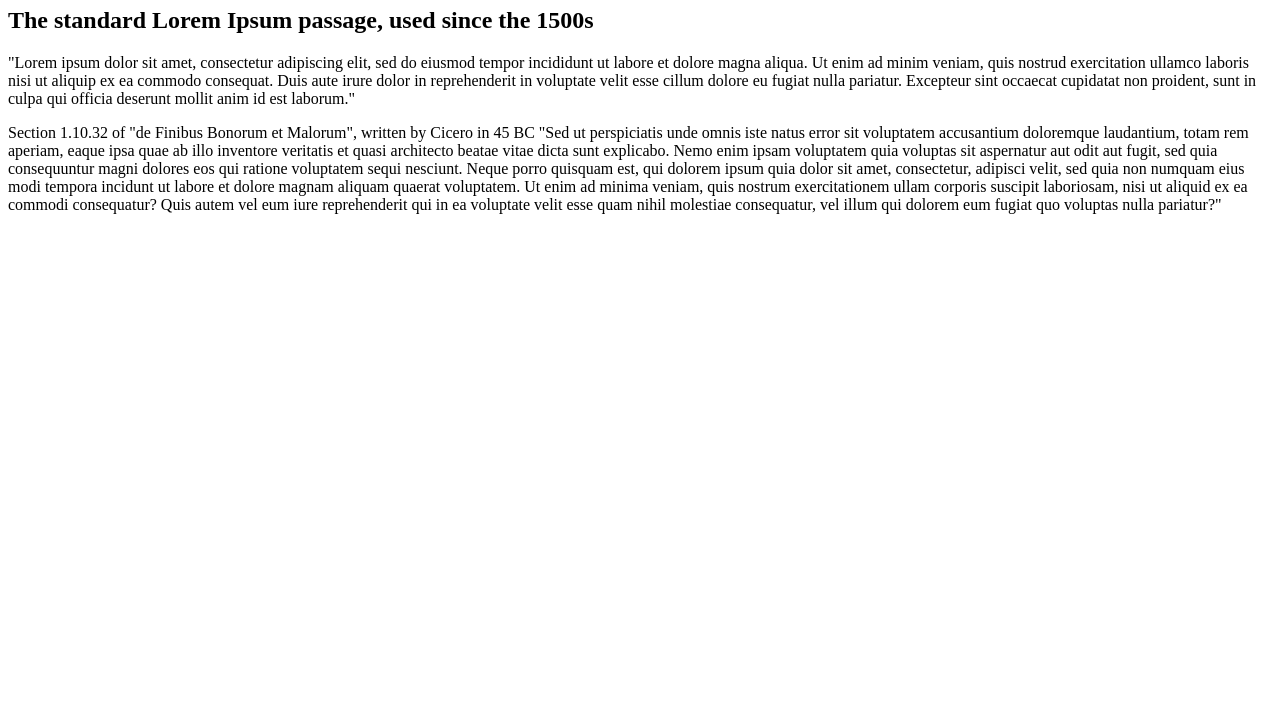
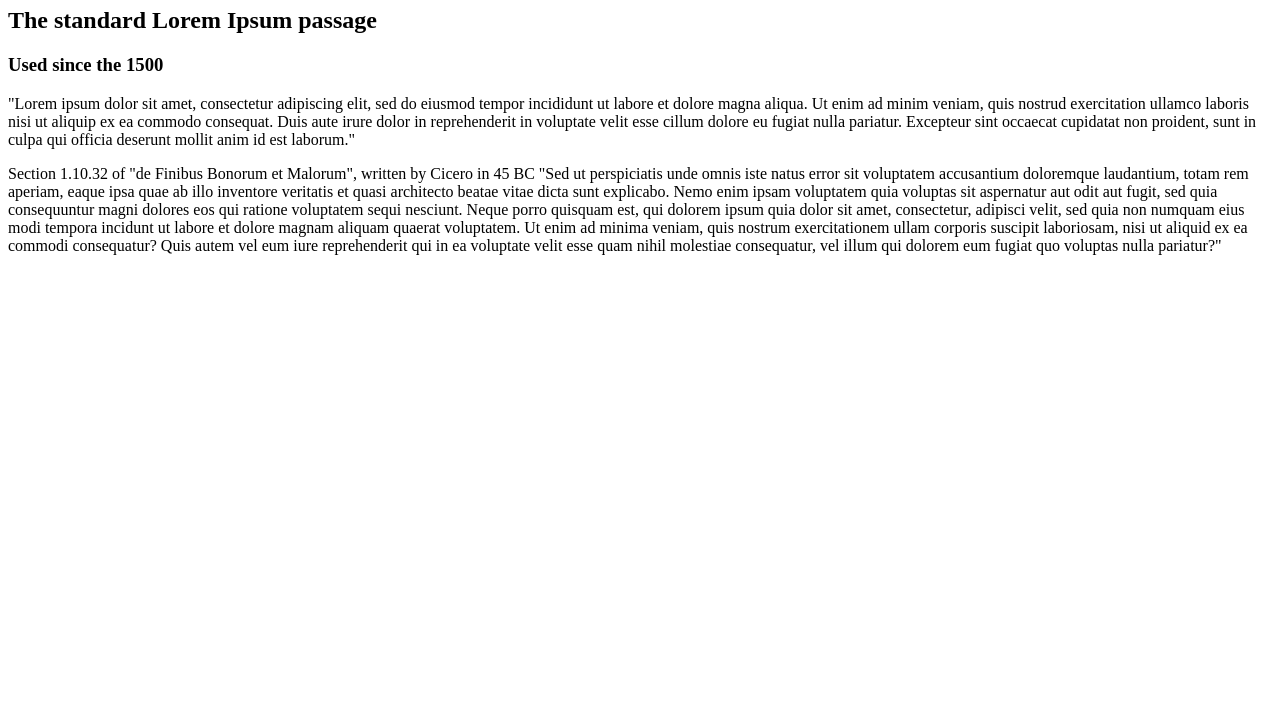
Before and after one commit to professornelcimariano/Construindo-sites-com-html-e-css, a plain HTML site: page aula-5-pagina-html/index.html in a window 1280 px wide. Shown: the part 73-800 px from the top of the page. Drawn offline with Linux system fonts and the light colour scheme.

Commit message:
Alteração na aula 5 - inserção do h3 e alteração do h2

```diff
--- a/aula-5-pagina-html/index.html
+++ b/aula-5-pagina-html/index.html
@@ -13,8 +13,9 @@
         Professor Nelci Mariano
     </h1>
     <h2>
-        The standard Lorem Ipsum passage, used since the 1500s
+        The standard Lorem Ipsum passage
     </h2>
+    <h3> Used since the 1500 </h3>
     <p>
         "Lorem ipsum dolor sit amet, consectetur adipiscing elit, sed do eiusmod tempor incididunt ut labore et dolore
         magna aliqua. Ut enim ad minim veniam, quis nostrud exercitation ullamco laboris nisi ut aliquip ex ea commodo
```
